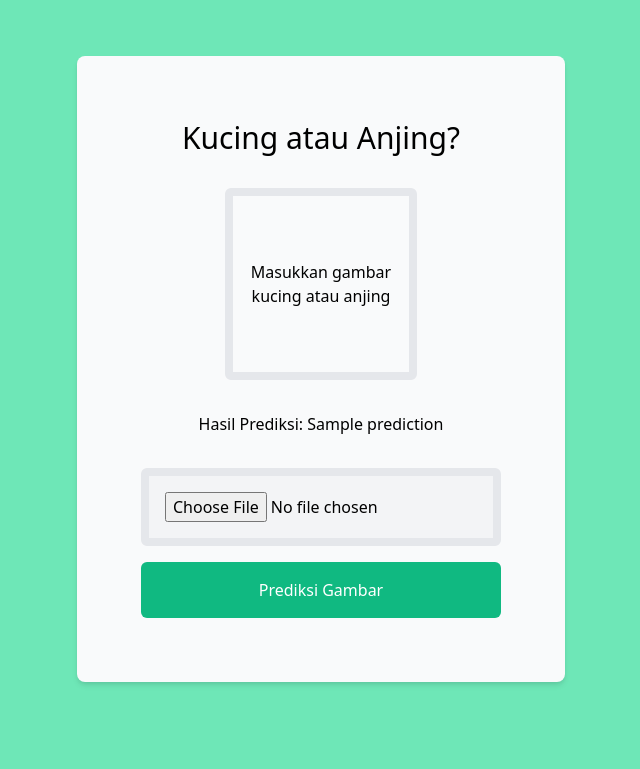
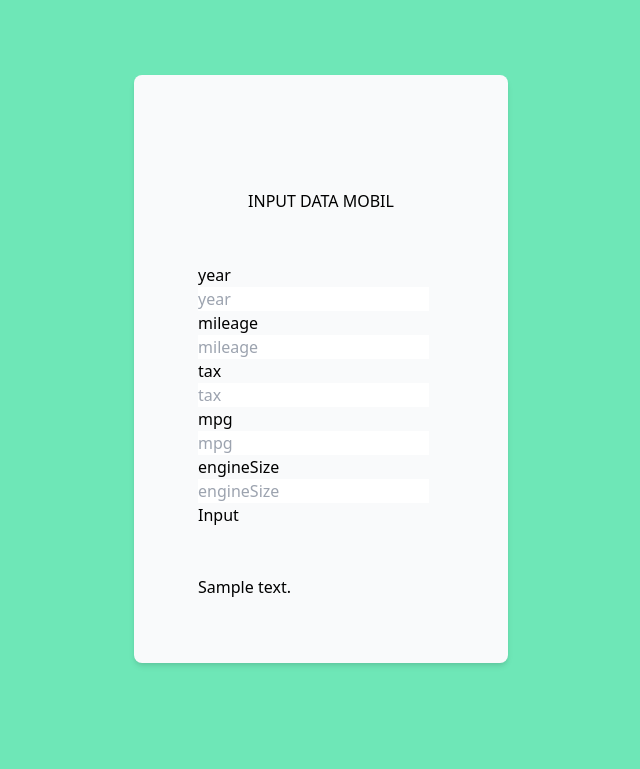
Before and after one commit to yuliakaren/deploymodel-kelompok6, a Flask app: template templates/index.html in a window 1280 px wide. Shown: the part 159-928 px from the top of the page, without its empty margins (319-959 px from the left). Run offline with Flask 2, Linux system fonts and the light colour scheme; the template is opened without the code that fills it: most values are stand-ins (such as "Sample title", 1, 10 or a date in 2020); parts of the project's set-up code (start-up, migrations or seed data) failed here and were passed over; some libraries are stand-ins or nearby versions.

Commit message:
Update index.html

```diff
--- a/templates/index.html
+++ b/templates/index.html
@@ -1,14 +1,18 @@
 <!DOCTYPE html>
 <html lang="en">
     <head>
-        <meta charset="UTF-8" />
-        <meta http-equiv="X-UA-Compatible" content="IE=edge" />
-        <meta name="viewport" content="width=device-width, initial-scale=1.0" />
+         <meta charset="UTF-8">
+    <meta name="viewport" content="width=device-width, initial-scale=1.0">
+    <meta http-equiv="X-UA-Compatible" content="ie=edge">
+    <title>Prediksi Harga Mobil</title>
         <link
             href="https://unpkg.com/tailwindcss@^2/dist/tailwind.min.css"
             rel="stylesheet"
-        />
-        <title>Kucing atau Anjing</title>
+            rel="stylesheet" href="https://stackpath.bootstrapcdn.com/bootstrap/4.3.1/css/bootstrap.min.css" integrity="sha384-ggOyR0iXCbMQv3Xipma34MD+dH/1fQ784/j6cY/iJTQUOhcWr7x9JvoRxT2MZw1T" crossorigin="anonymous">
+    <script src="https://code.jquery.com/jquery-3.3.1.slim.min.js" integrity="sha384-q8i/X+965DzO0rT7abK41JStQIAqVgRVzpbzo5smXKp4YfRvH+8abtTE1Pi6jizo" crossorigin="anonymous"></script>
+    <script src="https://cdnjs.cloudflare.com/ajax/libs/popper.js/1.14.7/umd/popper.min.js" integrity="sha384-UO2eT0CpHqdSJQ6hJty5KVphtPhzWj9WO1clHTMGa3JDZwrnQq4sF86dIHNDz0W1" crossorigin="anonymous"></script>
+    <script src="https://stackpath.bootstrapcdn.com/bootstrap/4.3.1/js/bootstrap.min.js" integrity="sha384-JjSmVgyd0p3pXB1rRibZUAYoIIy6OrQ6VrjIEaFf/nJGzIxFDsf4x0xIM+B07jRM" crossorigin="anonymous"></script>
+
     </head>
     <body>
         <header class="flex gap-x-8 justify-center items-center h-32 bg-green-300">
@@ -45,58 +49,47 @@
                     rounded-lg
                 "
             >
-                <h1 class="text-3xl text-bold">Kucing atau Anjing?</h1>
-
-                {% if uploaded_image %}
-                <img
-                    src="{{ url_for('send_uploaded_image', filename=uploaded_image) }}"
-                    class="mt-8 mb-4 h-48 border-8 border-gray-200 rounded-md"
-                />
-                {% else %}
-                <div
-                    class="
-                        flex
-                        justify-center
-                        items-center
-                        my-8
-                        w-48
-                        h-48
-                        border-8 border-gray-200
-                        rounded-md
-                    "
-                >
-                    <p class="text-center">
-                        Masukkan gambar kucing atau anjing
-                    </p>
+        <h1 class="text-center" style="margin:50px;">INPUT DATA MOBIL</h1>
+        <div class="container d-flex justify-content-sm-center align-items-center">
+            <form action="{{ url_for('predict')}}" method="post"></form>
+                <div class="form-group row">
+                    <label class="col-sm-2 col-form-label">year</label>
+                    <div class="col-sm-10 ">
+                        <input type="text" class="form-control" name="year" placeholder="year">
+                    </div>
                 </div>
-                {% endif %} {% if prediction %}
-                <p class="mb-8">Hasil Prediksi: {{prediction}}</p>
-                {% endif %}
-
-                <form
-                    method="post"
-                    enctype="multipart/form-data"
-                    class="flex flex-col"
-                >
-                    <input
-                        type="file"
-                        name="image"
-                        class="
-                            mb-4
-                            p-4
-                            border-8 border-gray-200
-                            rounded-md
-                            bg-gray-100
-                        "
-                    />
-                    <button
-                        type="submit"
-                        class="p-4 bg-green-500	 text-white rounded-md"
-                    >
-                        Prediksi Gambar
-                    </button>
-                </form>
-            </main>
-        </section>
+                <div class="form-group row">
+                    <label class="col-sm-2 col-form-label">mileage</label>
+                    <div class="col-sm-10 ">
+                        <input type="text" class="form-control" name="mileage" placeholder="mileage">
+                    </div>
+                </div>
+                <div class="form-group row">
+                    <label class="col-sm-2 col-form-label">tax</label>
+                    <div class="col-sm-10 ">
+                        <input type="text" class="form-control" name="tax" placeholder="tax">
+                    </div>
+                </div>
+                <div class="form-group row">
+                    <label class="col-sm-2 col-form-label">mpg</label>
+                    <div class="col-sm-10">
+                        <input type="text" class="form-control" name="mpg" placeholder="mpg">
+                    </div>
+                </div>
+                <div class="form-group row">
+                    <label class="col-sm-2 col-form-label">engineSize</label>
+                    <div class="col-sm-10">
+                        <input type="text" class="form-control" name="engineSize" placeholder="engineSize">
+                    </div>
+                    <div class="form-group row">
+                        <div class="col-sm-5"></div>
+                        <button class="col-sm-3 btn btn-primary" type="submit">Input</button>
+                    </div>
+                <br>
+                <br>
+                <h2>
+                {{ prediction_text }}
+                </h2>
+              </div>
     </body>
 </html>
```
